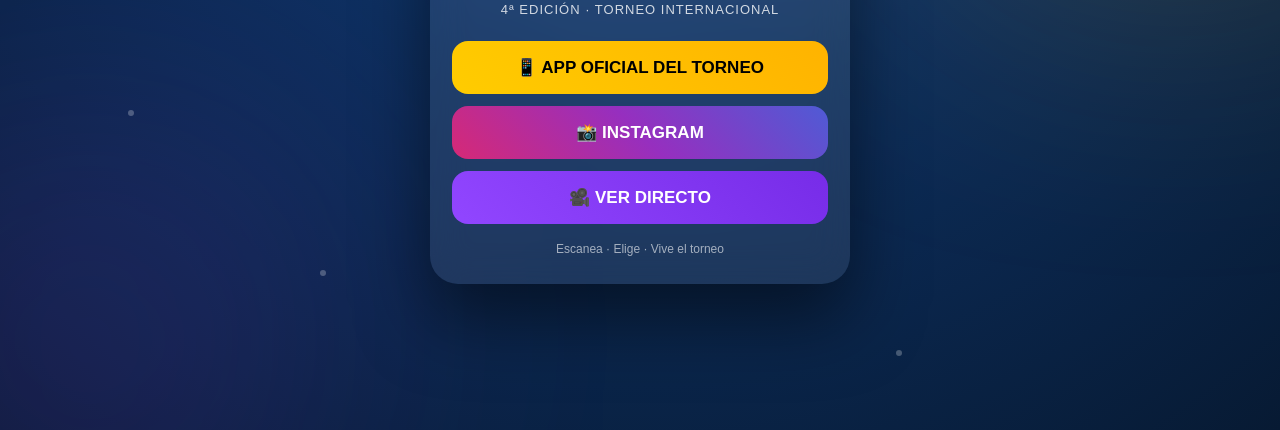
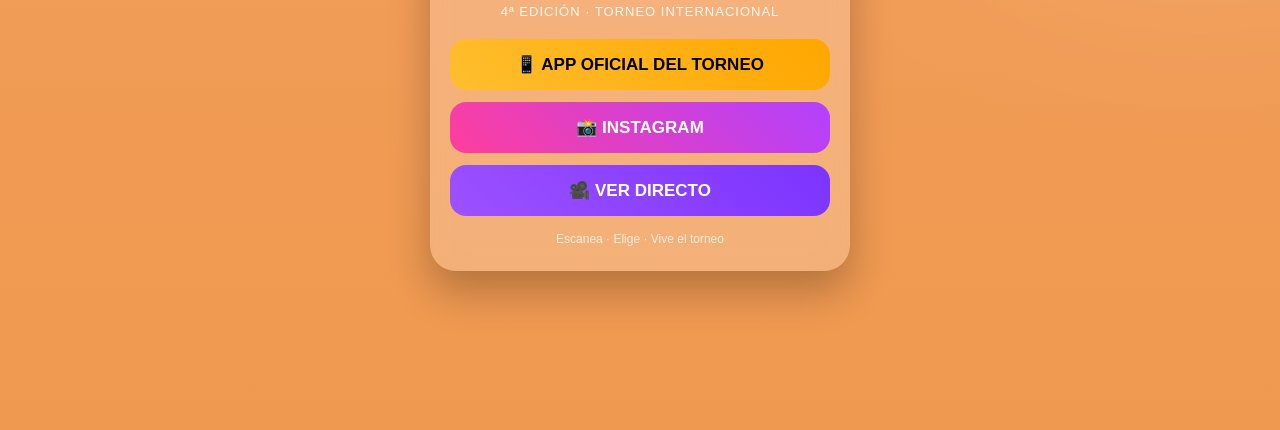
Before and after one commit to PLASENCIAHANDBALL/qr-plasencia-handball, a plain HTML site: page index.html in a window 1280 px wide. Shown: the part 370-800 px from the top of the page. Drawn offline with Linux system fonts and the light colour scheme.

Commit message:
Actualizar index.html

```diff
--- a/index.html
+++ b/index.html
@@ -11,83 +11,73 @@
 html,body{width:100%;height:100%;overflow:hidden;}
 
 body{
-    background:radial-gradient(circle at top,#1f4f8d 0%,#0d2f5f 45%,#071a33 100%);
+    background:linear-gradient(180deg,#f3a05d 0%,#ef984f 100%);
     display:flex;
     justify-content:center;
     align-items:center;
     position:relative;
 }
 
-/* ===== INTRO ===== */
+/* ===== INTRO (ESTILO APP) ===== */
 .intro{
     position:fixed;
     inset:0;
+    background:#ef984f;
     display:flex;
     justify-content:center;
     align-items:center;
-    background:#071a33;
+    flex-direction:column;
     z-index:20;
     animation:introHide 1s ease forwards;
-    animation-delay:2.8s;
+    animation-delay:2.7s;
 }
 
 .intro img{
-    width:260px;
-    opacity:0;
-    filter:drop-shadow(0 0 20px rgba(255,255,255,.6));
-    animation:introLogo 2.5s ease forwards;
+    width:230px;
+    margin-bottom:80px;
+    animation:introLogo 2.2s ease forwards;
+}
+
+.loader{
+    width:65%;
+    height:14px;
+    border-radius:20px;
+    background:rgba(255,255,255,.35);
+    overflow:hidden;
+}
+.loader::after{
+    content:"";
+    display:block;
+    width:35%;
+    height:100%;
+    background:white;
+    border-radius:20px;
+    animation:load 2.2s ease forwards;
+}
+@keyframes load{
+    from{width:0;}
+    to{width:100%;}
 }
 
 @keyframes introLogo{
-    0%{opacity:0;transform:scale(.7);}
-    60%{opacity:1;transform:scale(1.05);}
-    100%{opacity:1;transform:scale(1);}
+    from{opacity:0;transform:scale(.75);}
+    to{opacity:1;transform:scale(1);}
 }
 
 @keyframes introHide{
-    to{
-        opacity:0;
-        visibility:hidden;
-    }
+    to{opacity:0;visibility:hidden;}
 }
 
-/* ===== LUCES FONDO ===== */
-body::before, body::after{
+/* ===== LUCES SUAVES ===== */
+body::before{
     content:"";
     position:fixed;
-    border-radius:50%;
-    filter:blur(140px);
-    z-index:0;
-}
-
-body::before{
-    width:450px;height:450px;
-    background:rgba(255,204,0,.25);
-    top:-120px;right:-120px;
-}
-
-body::after{
-    width:420px;height:420px;
-    background:rgba(145,70,255,.22);
-    bottom:-120px;left:-120px;
-}
-
-/* ===== PARTICULAS ===== */
-.particles{
-    position:fixed;
-    inset:0;
-    z-index:1;
-}
-.particles span{
-    position:absolute;
-    width:6px;height:6px;
-    border-radius:50%;
-    background:rgba(255,255,255,.25);
-    animation:float 12s linear infinite;
-}
-@keyframes float{
-    from{transform:translateY(110vh);}
-    to{transform:translateY(-10vh);}
+    width:400px;
+    height:400px;
+    background:rgba(255,255,255,.2);
+    filter:blur(130px);
+    top:-120px;
+    right:-120px;
 }
 
 /* ===== TARJETA ===== */
@@ -96,16 +86,17 @@ body::after{
     z-index:3;
     width:90%;
     max-width:420px;
-    background:rgba(255,255,255,.08);
-    backdrop-filter:blur(18px);
-    border-radius:28px;
-    padding:28px 22px;
+    background:rgba(255,255,255,.22);
+    backdrop-filter:blur(14px);
+    border-radius:26px;
+    padding:25px 20px;
     text-align:center;
-    box-shadow:0 35px 70px rgba(0,0,0,.5);
+    box-shadow:0 20px 40px rgba(0,0,0,.25);
+
     opacity:0;
-    transform:translateY(40px) scale(.95);
-    animation:menuIn 1s ease forwards;
-    animation-delay:2.7s;
+    transform:translateY(30px) scale(.95);
+    animation:menuIn .9s ease forwards;
+    animation-delay:2.5s;
 }
 
 @keyframes menuIn{
@@ -118,68 +109,68 @@ body::after{
 /* ===== LOGO ===== */
 .logo-img{
     width:100%;
-    max-width:260px;
+    max-width:250px;
     margin:0 auto 16px auto;
-    filter:drop-shadow(0 0 15px rgba(255,255,255,.4));
-    animation:glow 3s infinite;
-}
-@keyframes glow{
-    50%{filter:drop-shadow(0 0 22px rgba(255,255,255,.65));}
+    filter:drop-shadow(0 0 8px rgba(255,255,255,.4));
 }
 
-/* ===== TEXTO ===== */
+/* ===== TEXT ===== */
 .subtitle{
-    color:white;
-    opacity:.8;
+    color:#ffffff;
     font-size:13px;
-    margin-bottom:24px;
+    opacity:.9;
+    margin-bottom:20px;
     letter-spacing:1px;
 }
 
-/* ===== BOTONES GOD ===== */
+/* ===== BOTONES APP STYLE ===== */
 .button{
-    position:relative;
     display:flex;
     justify-content:center;
     align-items:center;
     text-decoration:none;
     color:white;
-    padding:16px;
+    padding:15px;
     margin:12px 0;
     border-radius:16px;
     font-size:17px;
     font-weight:bold;
+    position:relative;
     overflow:hidden;
     transition:.25s;
 }
 
-.button:hover{transform:translateY(-2px) scale(1.02);}
+.button:hover{transform:translateY(-2px);}
 .button:active{transform:scale(.98);}
 
 .button::after{
     content:"";
     position:absolute;
-    top:0;left:-120%;
-    width:60%;height:100%;
-    background:rgba(255,255,255,.35);
+    top:0;
+    left:-120%;
+    width:60%;
+    height:100%;
+    background:rgba(255,255,255,.3);
     transform:skewX(-25deg);
     animation:shine 3.5s infinite;
 }
+
 @keyframes shine{
     0%{left:-120%;}
     60%{left:120%;}
     100%{left:120%;}
 }
 
-.app{background:linear-gradient(45deg,#ffcc00,#ffb300);color:black;}
-.ig{background:linear-gradient(45deg,#d62976,#962fbf,#4f5bd5);}
-.twitch{background:linear-gradient(45deg,#9146ff,#772ce8);}
+/* colores app */
+.app{background:linear-gradient(45deg,#ffbe2e,#ffa600);color:#000;}
+.ig{background:linear-gradient(45deg,#ff3e9d,#b241ff);}
+.twitch{background:linear-gradient(45deg,#9c52ff,#7c33ff);}
 
 .footer{
-    margin-top:18px;
+    margin-top:16px;
+    font-size:12px;
     color:white;
-    opacity:.6;
-    font-size:12px;
+    opacity:.75;
 }
 
 </style>
@@ -189,17 +180,8 @@ body::after{
 
 <!-- INTRO -->
 <div class="intro">
-    <img src="logo.png" alt="">
-</div>
-
-<!-- PARTICULAS -->
-<div class="particles">
-    <span style="left:10%;animation-delay:0s"></span>
-    <span style="left:25%;animation-delay:2s"></span>
-    <span style="left:40%;animation-delay:4s"></span>
-    <span style="left:55%;animation-delay:1s"></span>
-    <span style="left:70%;animation-delay:3s"></span>
-    <span style="left:85%;animation-delay:5s"></span>
+    <img src="logo.png">
+    <div class="loader"></div>
 </div>
 
 <!-- MENU -->
@@ -226,11 +208,11 @@ body::after{
 </div>
 
 <script>
-/* ===== MICRO PARALLAX ===== */
+/* micro parallax suave */
 const card=document.getElementById("card");
 window.addEventListener("deviceorientation",(e)=>{
-let x=e.gamma/25;
-let y=e.beta/50;
+let x=e.gamma/35;
+let y=e.beta/60;
 card.style.transform=`rotateY(${x}deg) rotateX(${y}deg)`;
 });
 </script>
```
